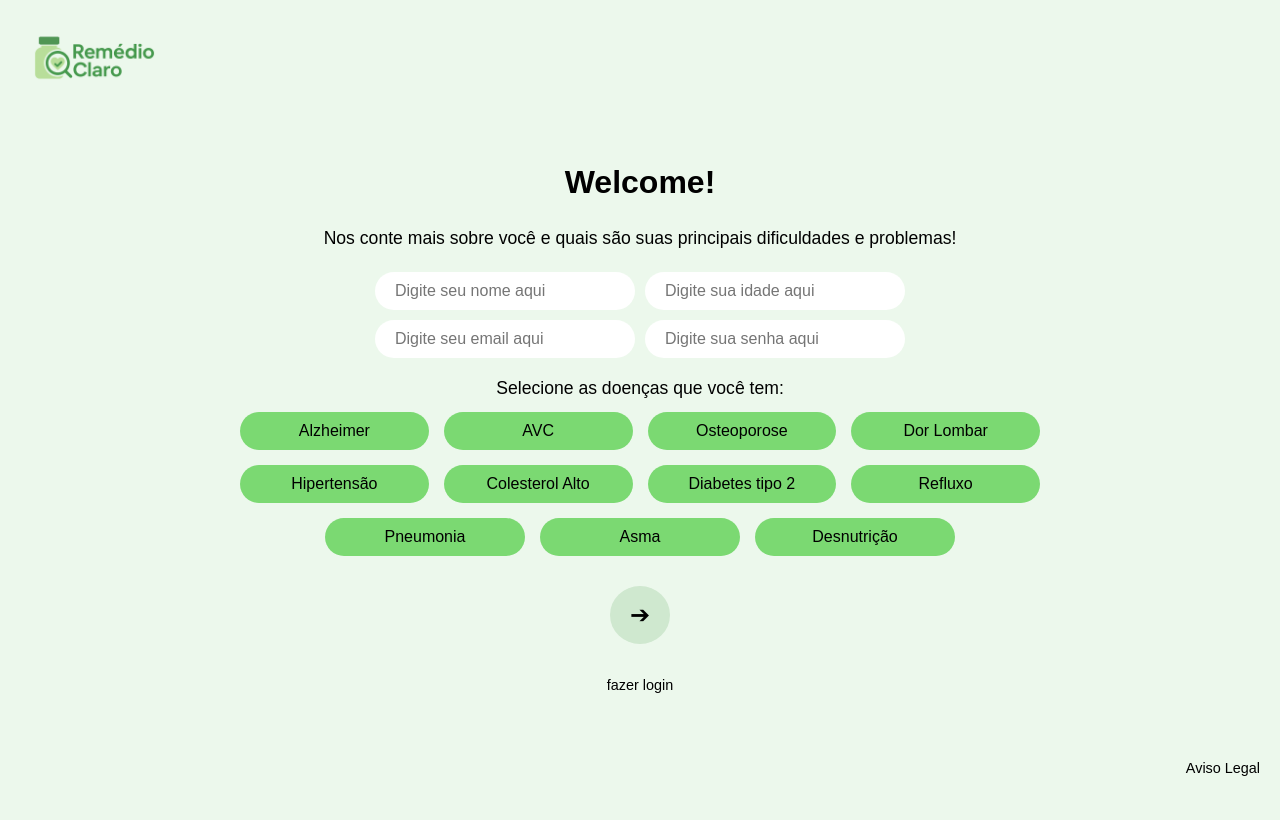
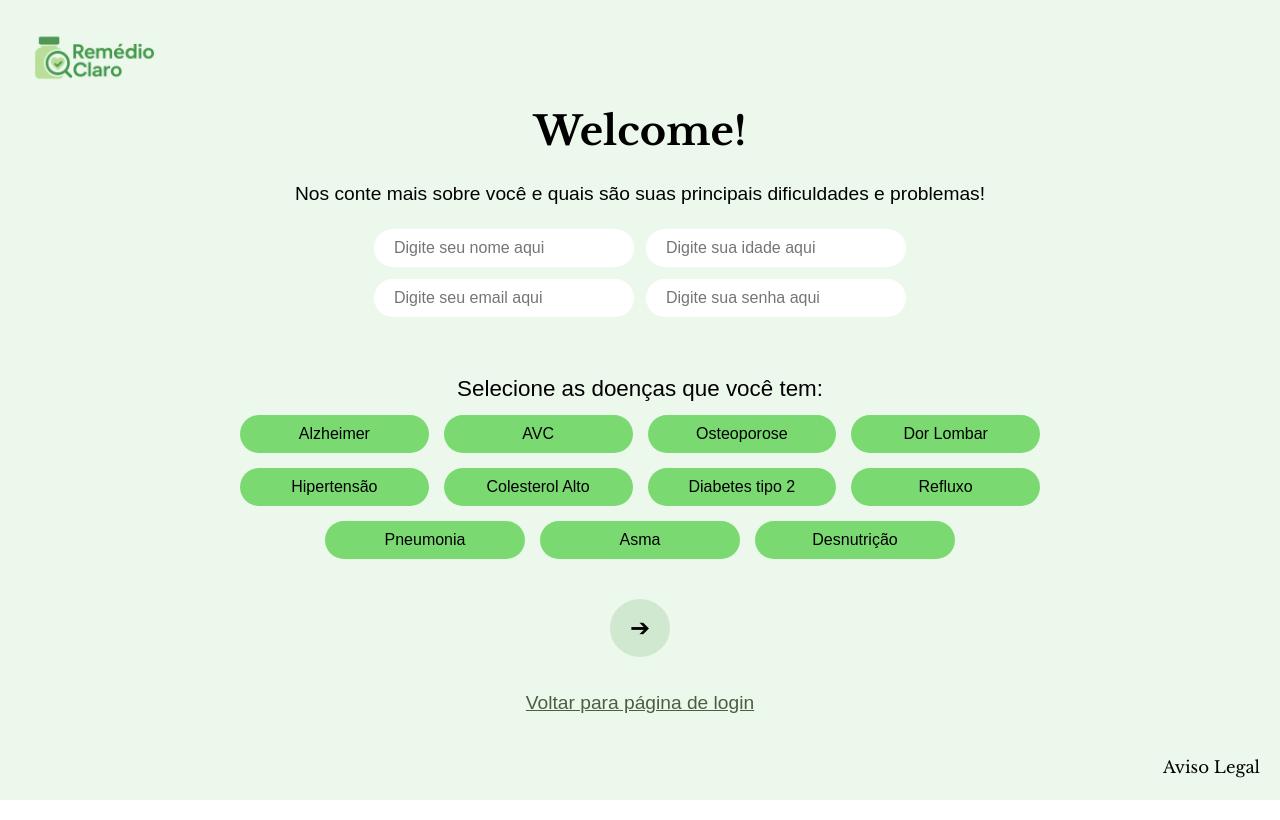
Before and after one commit to BBernardoC/exp-criativa-2025, a React (Vite) app in the folder exp-frontend/: page /cadastro in a window 1280 px wide. Built offline with nearby package versions, Linux system fonts and the light colour scheme.

Commit message:
refactor: :lipstick: arrumei uns visuais do cadastro

```diff
--- a/exp-frontend/src/pages/Cadastro.jsx
+++ b/exp-frontend/src/pages/Cadastro.jsx
@@ -3,7 +3,9 @@ import React from "react";
 import "../styles/cadastro.css";
 import InputField from "../components/InputField";
 import DiseaseButton from "../components/DiseaseButton";
-import logo from "../public/logo.png"; // Certifique-se de que o caminho está correto
+import logo from "../public/logo.png";
+
+export default function Cadastro() {
   const diseases = [
     "Alzheimer",
     "AVC",
@@ -18,15 +20,26 @@ const diseases = [
     "Desnutrição",
   ];
 
-export default function Cadastro() {
+  const handleCadastro = () => {
+    const name = document.querySelector('input[placeholder="Digite seu nome aqui"]').value;
+    const age = document.querySelector('input[placeholder="Digite sua idade aqui"]').value;
+    const email = document.querySelector('input[placeholder="Digite seu email aqui"]').value;
+    const password = document.querySelector('input[placeholder="Digite sua senha aqui"]').value;
+
+    if (!name || !age || !email || !password) {
+      alert("Por favor, preencha todos os campos.");
+      return;
+    }
+
+    window.location.href = "/search";
+  }
+
   return (
-    <div className="container">
-      <header>
+    <div className="screen_container">
         <img src={logo} alt="Logo Remédio Claro" className="logo" />
-      </header>
 
-      <main>
-        <h1>Welcome!</h1>
+      <div className="main_container">
+        <h1 className="screen_title">Welcome!</h1>
         <p className="subtitle">
           Nos conte mais sobre você e quais são suas principais dificuldades e
           problemas!
@@ -49,9 +62,7 @@ export default function Cadastro() {
         </div>
 
         <div className="arrow-container">
-          <Link to="/search" className="link">
-            <button className="arrow-button">➔</button>
-          </Link>
+            <button className="arrow-button" onClick={handleCadastro}>➔</button>
         </div>
 
         <footer>
@@ -59,11 +70,11 @@ export default function Cadastro() {
             <a href="#">Aviso Legal</a>
           </div>
           <br />
-          <Link to="/" className="link">
-            fazer login
-          </Link>
+          <a href="/" className="login-link">
+            Voltar para página de login
+          </a>
         </footer>
-      </main>
+      </div>
     </div>
   );
 }
--- a/exp-frontend/src/styles/App.css
+++ b/exp-frontend/src/styles/App.css
@@ -30,14 +30,6 @@
   margin-bottom: 4vh;
 }
 
-.logo {
-  height: 125px;
-  position: fixed;
-  top: 0px;
-  left: 30px;
-  z-index: 1000;
-}
-
 .input_style {
   border-radius: 30px;
   border: 2px solid #61d747;
--- a/exp-frontend/src/styles/cadastro.css
+++ b/exp-frontend/src/styles/cadastro.css
@@ -1,50 +1,33 @@
-body {
-  margin: 0;
-  font-family: Arial, sans-serif;
-  background-color: #ecf8ec;
-}
-
-.container {
+.screen_container {
   text-align: center;
   padding: 0 20px;
 }
 
-header {
-  text-align: left;
-  padding: 10px 20px;
-}
-
-.logo {
-  height: 125px;
-  position: fixed;
-  top: 0px;
-  left: 30px;
-  z-index: 1000;
-}
-
-main {
+.main_container {
   display: flex;
   flex-direction: column;
   align-items: center;
   justify-content: center;
-  min-height: 100vh; /* ocupa toda a altura da tela */
+  min-height: 100vh;
   padding: 20px 0;
   box-sizing: border-box;
 }
-h1 {
-  font-size: 2rem;
+
+.screen_title {
+  font-size: 2.5rem;
   margin-bottom: 0.5rem;
+  font-family: "Libre Baskerville", serif;
 }
 
 .subtitle {
-  font-size: 1.1rem;
+  font-size: 1.2rem;
   margin-bottom: 20px;
 }
 
 .inputs {
   display: flex;
   flex-wrap: wrap;
-  gap: 10px;
+  gap: 1.5vh;
   align-items: center;
   justify-content: center;
   width: 100%;
@@ -61,10 +44,20 @@ input {
   width: 220px;
 }
 
+.doencas {
+  display: flex;
+  flex-direction: column;
+  align-items: center;
+  justify-content: center;
+  max-width: 800px;
+  margin-top: 4vh;
+}
+
 .doencas p {
-  font-size: 1.1rem;
+  font-size: 1.4rem;
   margin-bottom: 10px;
 }
+
 .botoes-doencas {
   display: flex;
   flex-wrap: wrap;
@@ -93,7 +86,7 @@ input {
 }
 
 .arrow-container {
-  margin-top: 30px;
+  margin-top: 5vh;
 }
 
 .arrow-button {
@@ -105,6 +98,10 @@ input {
   cursor: pointer;
 }
 
+.arrow-button:hover {
+  background-color: #adbbad;
+}
+
 footer {
   margin-top: 10px;
   font-size: 0.9rem;
@@ -114,9 +111,18 @@ footer {
   position: fixed;
   bottom: 20px;
   right: 20px;
+  font-size: 1.3vw;
+  font-family: "Libre Baskerville", serif;
 }
 
 footer a {
   color: #000;
   text-decoration: none;
 }
+
+.login-link {
+  color: #4b5e40;
+  text-decoration: none;
+  font-size: 1.2rem;
+  text-decoration: underline;
+}
--- a/exp-frontend/src/styles/index.css
+++ b/exp-frontend/src/styles/index.css
@@ -1,7 +1,7 @@
 @import url("https://fonts.googleapis.com/css2?family=Libre+Baskerville:ital,wght@0,400;0,700;1,400&display=swap");
 
 :root {
-  font-family: Arial;
+  font-family: Arial, Helvetica, sans-serif;
   line-height: 1.5;
   font-weight: 400;
 
@@ -13,6 +13,14 @@
   text-rendering: optimizeLegibility;
   -webkit-font-smoothing: antialiased;
   -moz-osx-font-smoothing: grayscale;
+}
+
+.logo {
+  height: 125px;
+  position: fixed;
+  top: 0px;
+  left: 30px;
+  z-index: 1000;
 }
 
 a {
```
Lines whose indentation alone changed are shown as unchanged.
